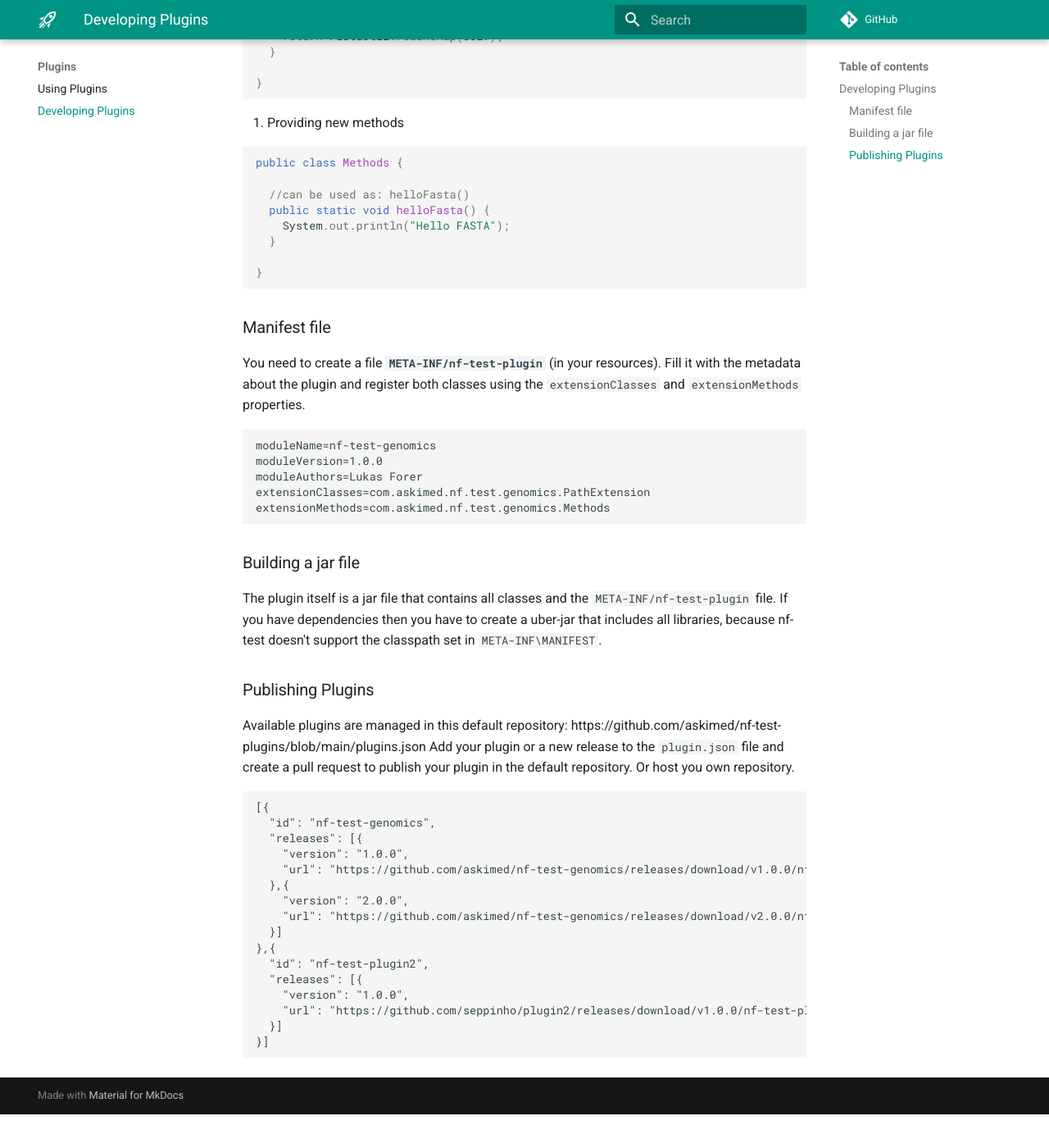
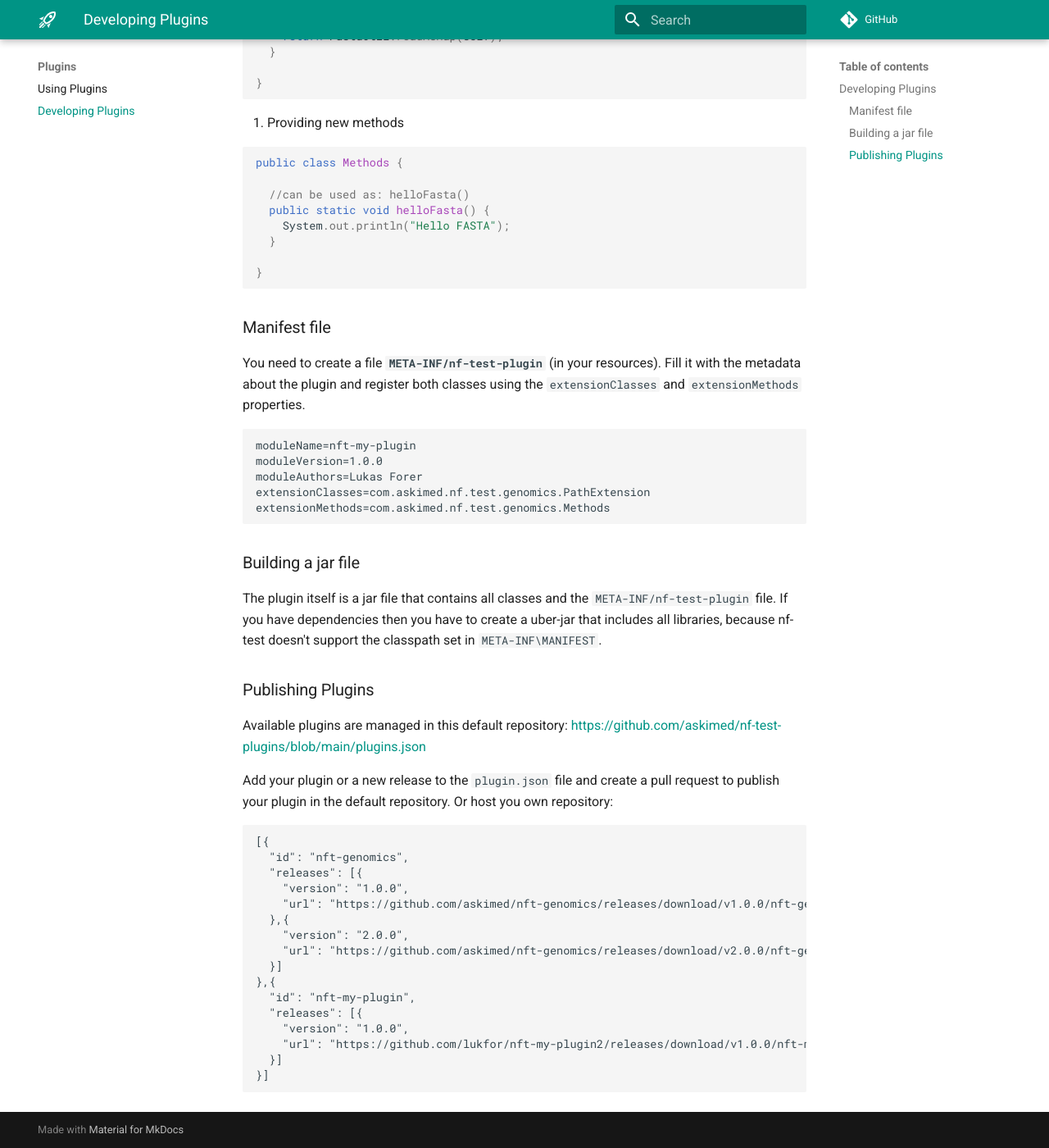
Before and after one commit to askimed/nf-test, an MkDocs documentation site: the page built from docs/plugins/developing-plugins.md, in a window 1280 px wide and 1400 px high, scrolled down 553 px. Shown: the whole window at 82% size. Built offline with MkDocs 1.6.1 and Material for MkDocs 9.7.7, drawn with Linux system fonts in a browser that asks for light colours; comment, search, counter and statistics services are not loaded; before the commit the page ends 1912 px from its top, so only the background shows below that.

Commit message:
Update genomics plugin

````diff
--- a/docs/assertions/fasta.md
+++ b/docs/assertions/fasta.md
@@ -12,7 +12,7 @@ To use the `fasta` property you need to activate the `nf-test-genomics` plugin i
 ```
 config {
   plugins {
-    load "nf-test-genomics@1.0.0"
+    load "nft-genomics@1.0.0"
   }
 }
 ```
--- a/docs/plugins/developing-plugins.md
+++ b/docs/plugins/developing-plugins.md
@@ -37,7 +37,7 @@ public class Methods {
 
 You need to create a file **`META-INF/nf-test-plugin`** (in your resources). Fill it with the metadata about the plugin and register both classes using the `extensionClasses` and `extensionMethods` properties.
 ```
-moduleName=nf-test-genomics
+moduleName=nft-my-plugin
 moduleVersion=1.0.0
 moduleAuthors=Lukas Forer
 extensionClasses=com.askimed.nf.test.genomics.PathExtension
@@ -51,23 +51,25 @@ The plugin itself is a jar file that contains all classes and the `META-INF/nf-t
 
 ### Publishing Plugins
 
-Available plugins are managed in this default repository: https://github.com/askimed/nf-test-plugins/blob/main/plugins.json
-Add your plugin or a new release to the `plugin.json` file and create a pull request to publish your plugin in the default repository. Or host you own repository.
+Available plugins are managed in this default repository: [https://github.com/askimed/nf-test-plugins/blob/main/plugins.json](ttps://github.com/askimed/nf-test-plugins/blob/main/plugins.json)
+
+Add your plugin or a new release to the `plugin.json` file and create a pull request to publish your plugin in the default repository. Or host you own repository:
+
 ```
 [{
-  "id": "nf-test-genomics",
+  "id": "nft-genomics",
   "releases": [{
     "version": "1.0.0",
-    "url": "https://github.com/askimed/nf-test-genomics/releases/download/v1.0.0/nf-test-genomics-1.0.0.jar",
+    "url": "https://github.com/askimed/nft-genomics/releases/download/v1.0.0/nft-genomics-1.0.0.jar",
   },{
     "version": "2.0.0",
-    "url": "https://github.com/askimed/nf-test-genomics/releases/download/v2.0.0/nf-test-genomics-2.0.0.jar",
+    "url": "https://github.com/askimed/nft-genomics/releases/download/v2.0.0/nft-genomics-2.0.0.jar",
   }]
 },{
-  "id": "nf-test-plugin2",
+  "id": "nft-my-plugin",
   "releases": [{
     "version": "1.0.0",
-    "url": "https://github.com/seppinho/plugin2/releases/download/v1.0.0/nf-test-plugin2-1.0.0.jar",
+    "url": "https://github.com/lukfor/nft-my-plugin2/releases/download/v1.0.0/nft-my-plugin-1.0.0.jar",
   }]
 }]
 ```
````
Also changed, not shown: docs/plugins/using-plugins.md (+6 -6 lines).
